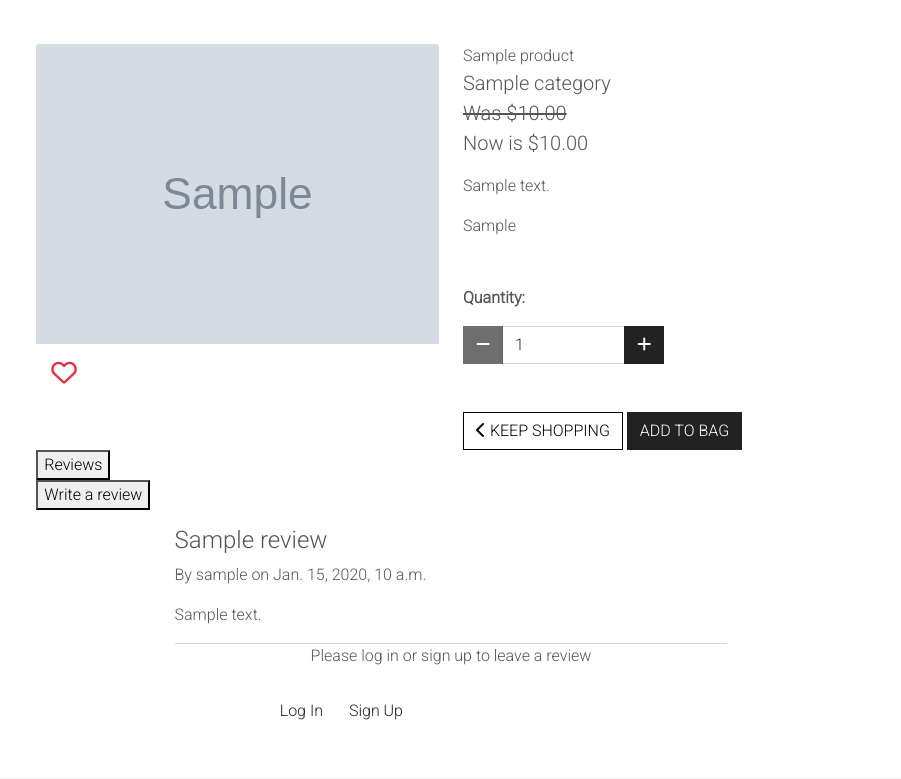
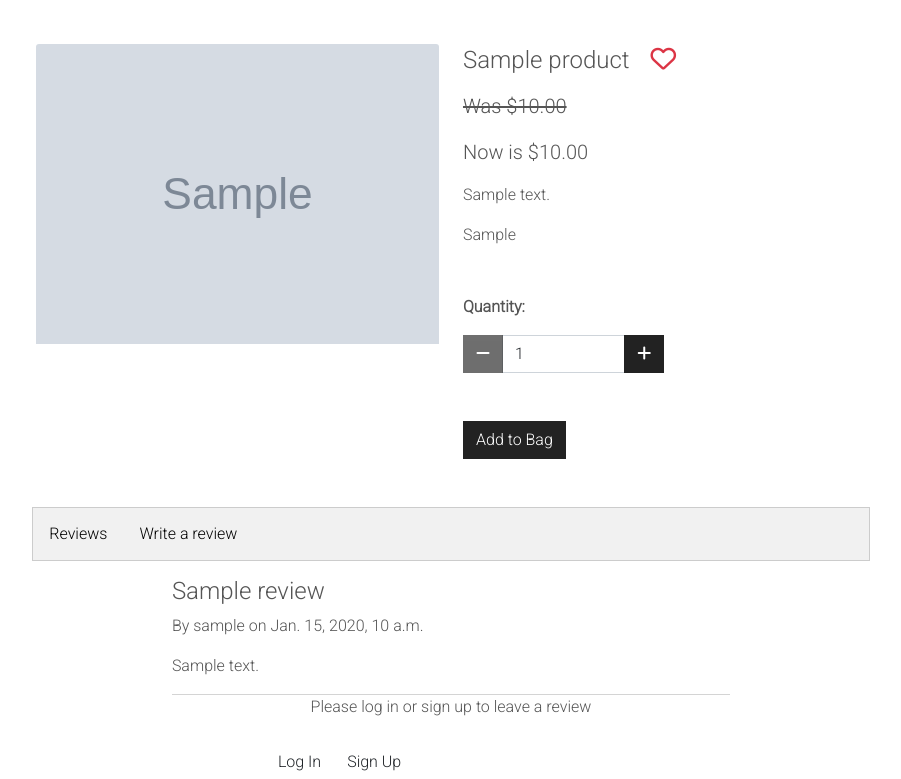
Before and after one commit to PillowFishSticks/Kassie-MS4, a Django app: page /products/1/ in a window 1280 px wide. Shown: the part 168-947 px from the top of the page, without its empty margins (189-1090 px from the left). Run offline with Django 3.2, Linux system fonts and the light colour scheme; tables that the repository leaves empty hold one stand-in row (values such as "Sample post"); grey boxes marked "Sample" are stand-in pictures; some libraries are stand-ins or nearby versions.

Commit message:
Style product detail page

```diff
--- a/products/templates/products/product_detail.html
+++ b/products/templates/products/product_detail.html
@@ -24,25 +24,26 @@
                             <img class="card-img-top img-fluid" src="{{ MEDIA_URL }}noimage.png" alt="{{ product.name }}">
                         </a>
                     {% endif %}
-                    {% if is_product_in_wishlist %}
-                        <a href="{% url 'remove_product_from_wishlist' product.id 'product' %}" aria-label="remove product from wishlist" class="wishlist wishlist-remove text-danger ml-3"><i class="fas fa-heart"></i></a>
-                        {% else %}
-                        <a href="{% url 'add_product_to_wishlist' product.id %}" aria-label="add product to wishlist" class="wishlist text-danger ml-3"><i class="far fa-heart"></i></a>
-                    {% endif %}
                 </div>
             </div>
             <div class="col-12 col-md-6 col-lg-4">
                 <div class="product-details-container mb-5 mt-md-5">
-                    <p class="mb-0">{{ product.name }}</p>
-                    <p class="lead mb-0 text-left font-weight-bold">{{ product.category.friendly_name }}</p>
+                    <h4 class="mb-0 font-weight-bold">
+                        {{ product.name }}
+                        {% if is_product_in_wishlist %}
+                            <a href="{% url 'remove_product_from_wishlist' product.id 'product' %}" aria-label="remove product from wishlist" class="wishlist wishlist-remove text-danger ml-3"><i class="fas fa-heart"></i></a>
+                        {% else %}
+                            <a href="{% url 'add_product_to_wishlist' product.id %}" aria-label="add product to wishlist" class="wishlist text-danger ml-3"><i class="far fa-heart"></i></a>
+                        {% endif %}
+                    </h4>
                 {% if product.onsale %}
-                    <p class="lead mb-0 text-left font-weight-bold"><s>Was ${{product.price }}</s></p>
-                    <p class="lead mb-0 text-left font-weight-bold">Now is ${{product.onsale_price }}</p>
+                    <p class="lead mt-3 mb-0 text-left font-weight-bold"><s>Was ${{product.price }}</s></p>
+                    <p class="lead mt-3 mb-0 text-left font-weight-bold">Now is ${{product.onsale_price }}</p>
                 {% else %}
-                    <p class="mb-0 text-left item-price font-weight-bold">${{product.price }}</p>
+                    <p class="mt-3 mb-0 text-left item-price font-weight-bold">${{product.price }}</p>
                 {% endif %}
                     <p class="mt-3">{{ product.description }}</p>
-                    <p class="mt-3">{{ product.dimensions }}</p>
+                    <p class="mt-3">{{ product.dimensions|safe }}</p>
                 </div>
                 {% if request.user.is_superuser %}
                     <div class="ml-3">
@@ -80,20 +81,15 @@
                                 </div>
                             </div>
 
-                        <div class="col-12">
-                            <a href="{% url 'products' %}" class="btn btn-outline-black rounded-0 mt-5">
-                                <span class="icon">
-                                    <i class="fas fa-chevron-left"></i>
-                                </span>
-                                <span class="text-uppercase">Keep Shopping</span>
-                            </a>
-                            <input type="submit" class="btn btn-black rounded-0 text-uppercase mt-5" value="Add to Bag">
+                        <div class="col-12"></div>
+                            <input type="submit" class="btn btn-black rounded-0 mt-5 mb-5" value="Add to Bag">
                         </div>
                         <input type="hidden" name="redirect_url" value="{{ request.path }}">
                     </div>
                 </form>
             </div>
         </div>
+        <!-- Tab links -->
         <div id="listing-description" class="col-md-8 offset-lg-2">
             <div class="tab">
                 <button class="tablinks font-weight-bold d-flex" onclick="openContent(event, 'Reviews')">Reviews</button>
--- a/reviews/templates/reviews/reviews.html
+++ b/reviews/templates/reviews/reviews.html
@@ -67,7 +67,7 @@
         <form class="form mt-3" action="{% url 'add_review' product.pk %}" method="POST">
             {% csrf_token %}
             {{ review_form|crispy }}
-                <button id="submit-review-button" class="btn btn-blue">
+                <button id="submit-review-button" class="btn btn-black mt-2 mb-2">
                     Submit
                 </button>
         </form>
--- a/static/css/base.css
+++ b/static/css/base.css
@@ -213,6 +213,42 @@ a.category-badge > span.badge:hover {
 .item-sale-price {
     color: #800020;
 }
+
+/* Style the tab */
+.tab {
+    overflow: hidden;
+    border: 1px solid #ccc;
+    background-color: #f1f1f1;
+  }
+
+  /* Style the buttons that are used to open the tab content */
+  .tab button {
+    background-color: inherit;
+    float: left;
+    border: none;
+    outline: none;
+    cursor: pointer;
+    padding: 14px 16px;
+    transition: 0.3s;
+  }
+
+  /* Change background color of buttons on hover */
+  .tab button:hover {
+    background-color: #ddd;
+  }
+
+  /* Create an active/current tablink class */
+  .tab button.active {
+    background-color: #ccc;
+  }
+
+  /* Style the tab content */
+  .descriptioncontent {
+    display: inline;
+    padding: 6px 12px;
+    border: 1px solid #ccc;
+    border-top: none;
+  }
 
 /* toasts */
 .message-container {
--- a/static/js/scripts.js
+++ b/static/js/scripts.js
@@ -1,3 +1,4 @@
+
 function openContent(evt, contentName) {
   var i, tabcontent, tablinks;
   tabcontent = document.getElementsByClassName("tabcontent");
@@ -13,3 +14,8 @@ function openContent(evt, contentName) {
       evt.currentTarget.className += " active";
 }
 }
+
+// Get the element with id="defaultOpen" and click on it
+if (document.getElementById("defaultOpen")) {
+  ﻿ const element = document.getElementById("defaultOpen").click();
+  ﻿}
```
Lines whose indentation alone changed are shown as unchanged.
